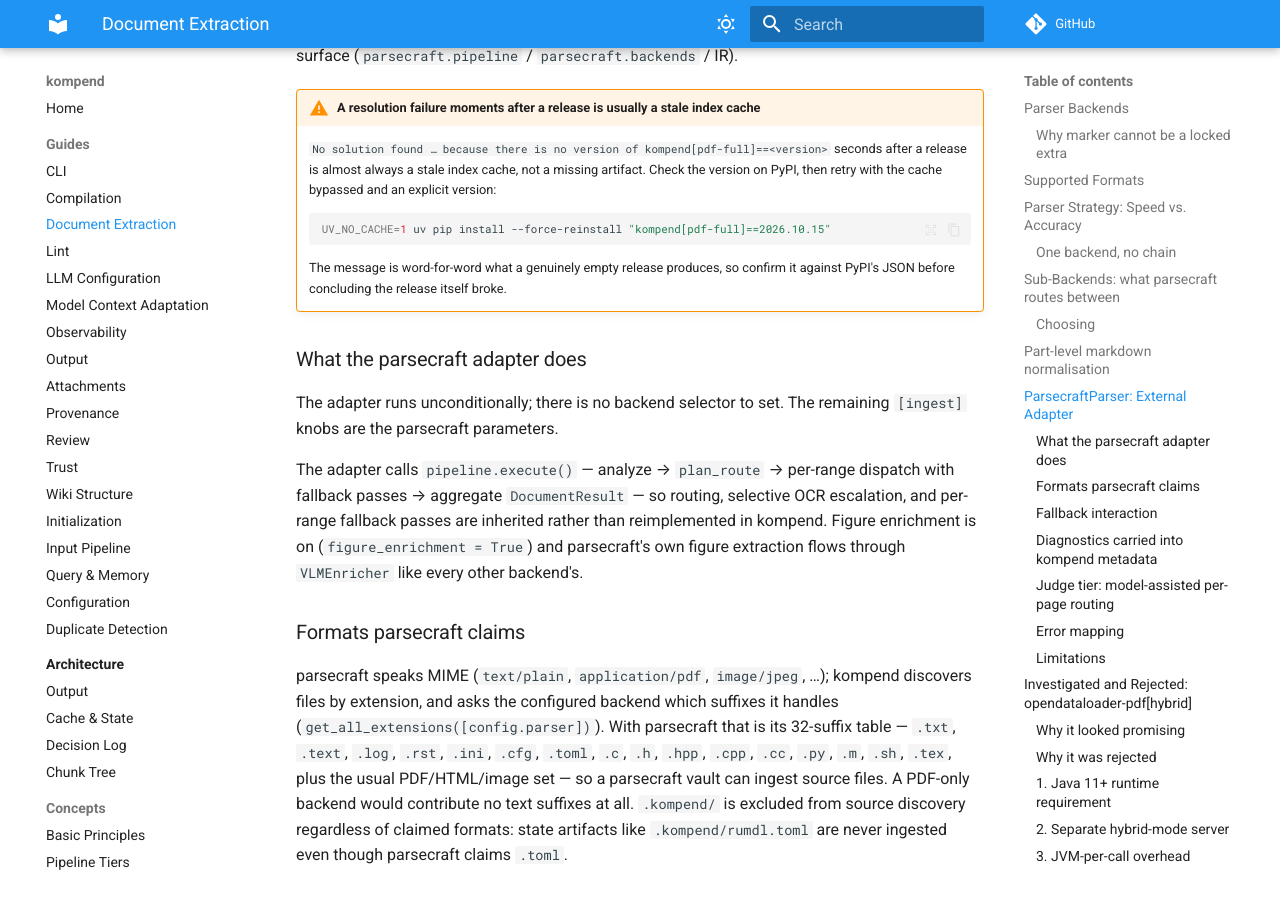
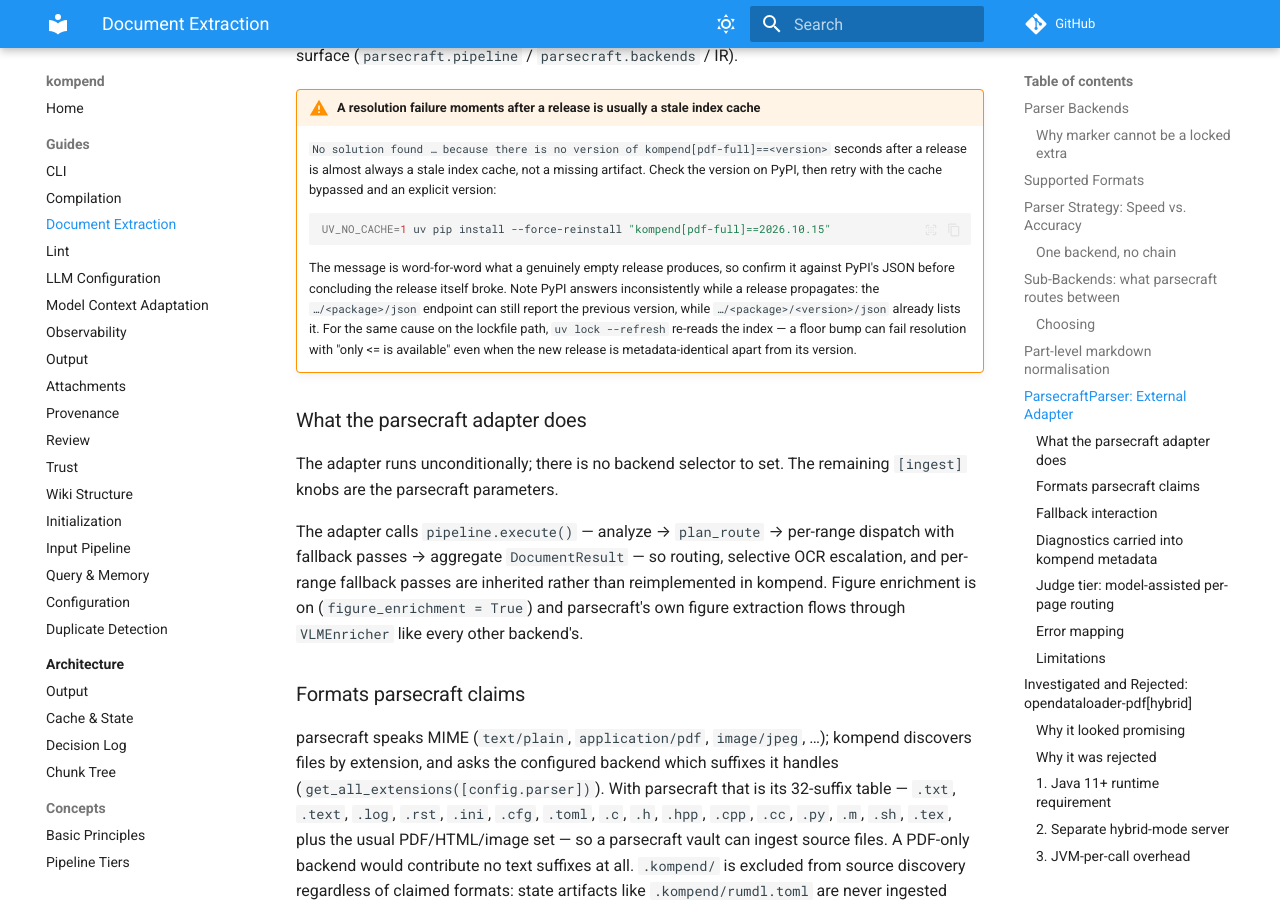
Before and after one commit to jr2804/kompend, an MkDocs documentation site: the page built from docs/guides/document-extraction.md, in a window 1280 px wide and 900 px high, scrolled down 4774 px. Built offline with MkDocs 1.6.1 and Material for MkDocs 9.7.7, drawn with Linux system fonts in a browser that asks for light colours; comment, search, counter and statistics services are not loaded.

Commit message:
docs: extend the stale-index note to the lockfile and to PyPI propagation [skip release]
Bumping the parsecraft floor failed with "only parsecraft<=2026.10.11 is available"
minutes after 2026.10.12 was published. The release was out - the tag, its GitHub
release and the version-specific PyPI endpoint all agreed - but the index cache had
not caught up, and `uv lock --refresh` resolved it immediately.

The existing note only covered the install path. It now also records the lockfile
symptom and the fact that PyPI answers inconsistently while a release propagates:
`…/<package>/json` can report the previous version while
`…/<package>/<version>/json` already lists it. That asymmetry is what makes a
correct release look missing.

```diff
--- a/docs/guides/document-extraction.md
+++ b/docs/guides/document-extraction.md
@@ -192,6 +192,12 @@ documented public surface (`parsecraft.pipeline` / `parsecraft.backends` / IR).
 
     The message is word-for-word what a genuinely empty release produces, so
     confirm it against PyPI's JSON before concluding the release itself broke.
+    Note PyPI answers inconsistently while a release propagates: the
+    `…/<package>/json` endpoint can still report the previous version, while
+    `…/<package>/<version>/json` already lists it. For the same cause on the
+    lockfile path, `uv lock --refresh` re-reads the index — a floor bump can fail
+    resolution with "only <package><=<previous> is available" even when the new
+    release is metadata-identical apart from its version.
 
 ### What the parsecraft adapter does
 
```
